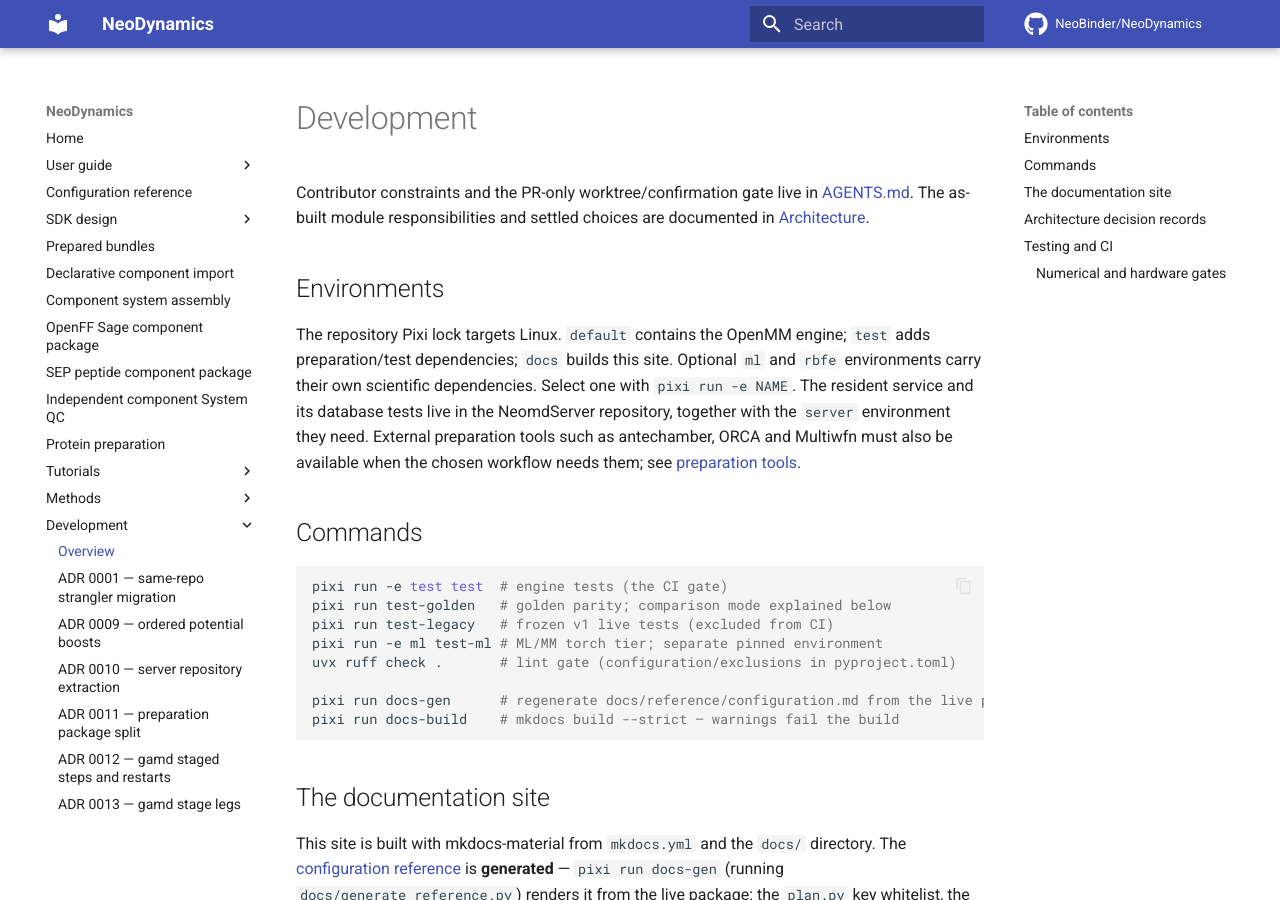
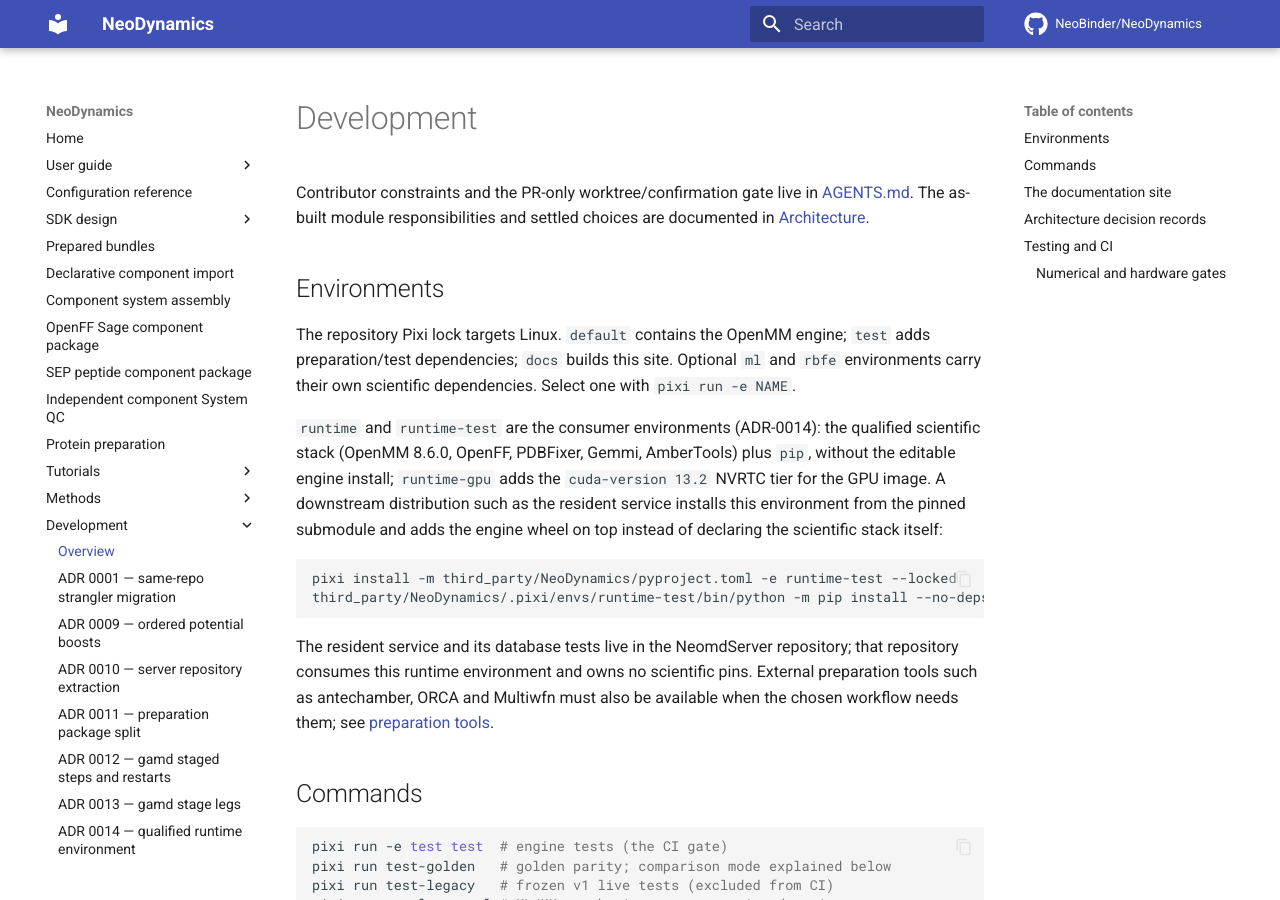
Before and after one commit to NeoBinder/NeoDynamics, an MkDocs documentation site: the page built from docs/development.md, in a window 1280 px wide and 900 px high. Built offline with MkDocs 1.6.1 and Material for MkDocs 9.7.7, drawn with Linux system fonts in a browser that asks for light colours; comment, search, counter and statistics services are not loaded.

Commit message:
feat(env): own the qualified runtime environment for consumers (#45)
* feat(env): own the qualified runtime environment for consumers

Split the scientific stack into feature.science and add the consumer
environments runtime/runtime-test (ADR-0012). OpenMM is pinned to the
qualified 8.6.0 build that preparation fixtures and golden recordings
record; AmberTools and pip are supplied by the engine, so a downstream
distribution such as the resident service installs the environment from
the pinned submodule instead of declaring scientific dependencies itself.

Existing default/test/dev/docs/ml/rbfe environments keep exactly the same
package set.

* docs: keep the service source path out of ADR-0012

The engine boundary test rejects service source markers in published docs.
Describe the service's container environment without naming its repository
path so the ADR stays within the boundary rule.

````diff
--- a/docs/development.md
+++ b/docs/development.md
@@ -10,9 +10,22 @@ The as-built module responsibilities and settled choices are documented in
 The repository Pixi lock targets Linux. `default` contains the OpenMM engine;
 `test` adds preparation/test dependencies; `docs` builds this site. Optional
 `ml` and `rbfe` environments carry their own scientific dependencies. Select
-one with `pixi run -e NAME`. The resident service and its database tests live
-in the NeomdServer repository, together with the `server` environment they
-need.
+one with `pixi run -e NAME`.
+
+`runtime` and `runtime-test` are the consumer environments (ADR-0014): the
+qualified scientific stack (OpenMM 8.6.0, OpenFF, PDBFixer, Gemmi, AmberTools)
+plus `pip`, without the editable engine install; `runtime-gpu` adds the
+`cuda-version 13.2` NVRTC tier for the GPU image. A downstream distribution such
+as the resident service installs this environment from the pinned submodule and
+adds the engine wheel on top instead of declaring the scientific stack itself:
+
+```bash
+pixi install -m third_party/NeoDynamics/pyproject.toml -e runtime-test --locked
+third_party/NeoDynamics/.pixi/envs/runtime-test/bin/python -m pip install --no-deps <engine-wheel> <consumer-wheel>
+```
+
+The resident service and its database tests live in the NeomdServer repository;
+that repository consumes this runtime environment and owns no scientific pins.
 External preparation tools such as antechamber, ORCA and Multiwfn must also be
 available when the chosen workflow needs them; see
 [preparation tools](preparation-tools.md).
--- a/mkdocs.yml
+++ b/mkdocs.yml
@@ -80,3 +80,4 @@ nav:
       - ADR 0011 — preparation package split: adr/0011-preparation-package-split.md
       - ADR 0012 — gamd staged steps and restarts: adr/0012-gamd-staged-steps-and-restarts.md
       - ADR 0013 — gamd stage legs: adr/0013-gamd-stage-legs.md
+      - ADR 0014 — qualified runtime environment: adr/0014-qualified-runtime-environment.md
````
Also changed, not shown: docs/adr/0014-qualified-runtime-environment.md (added, +85 -0 lines), pyproject.toml (+37 -8 lines), 1 other file.
